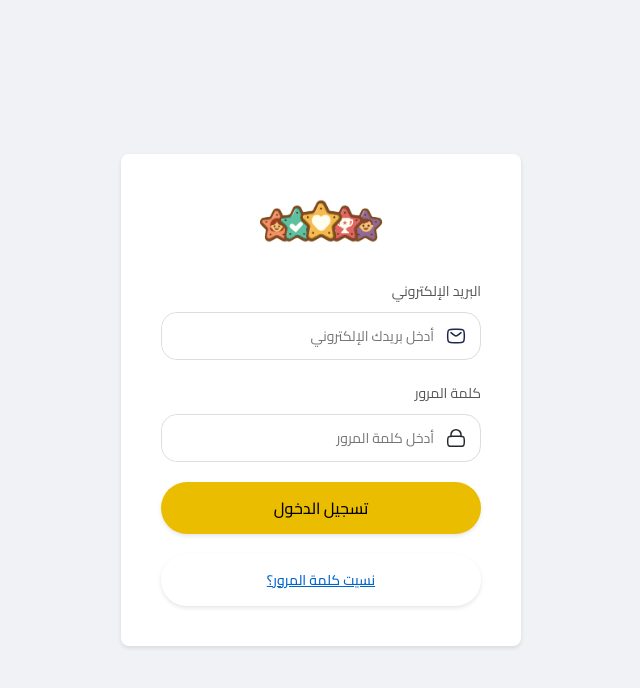
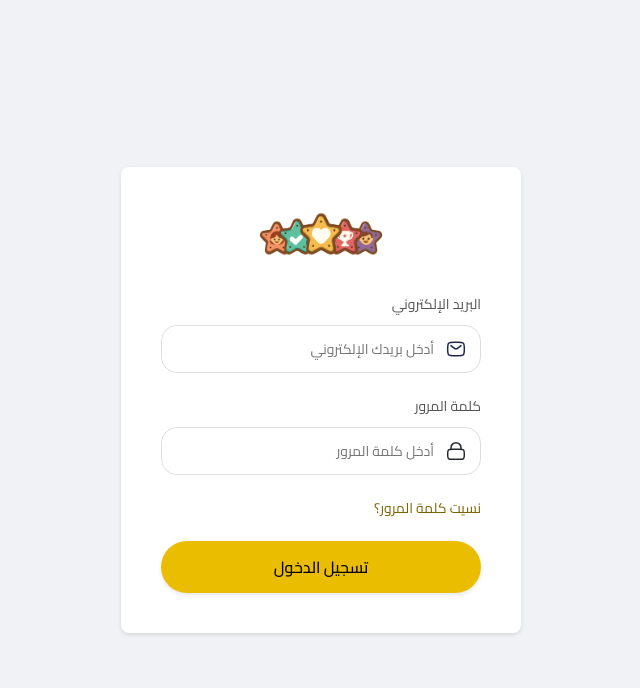
Before and after one commit to hasanhatemdev/mobdeen, a React (Create React App) app: page /login in a window 1280 px wide. Shown: the top 688 px of the page, without its empty margins (448-1088 px from the left). Built offline with nearby package versions, Linux system fonts and the light colour scheme.

Commit message:
Fix Reset Password

```diff
--- a/src/App.css
+++ b/src/App.css
@@ -52,6 +52,13 @@ body {
     margin-bottom: 24px;
     text-align: center;
     color: #1a1a1a;
+}
+
+.forgot-password-link {
+    font-size: 14px;
+    color: #7b6300;
+    text-align: right;
+    cursor: pointer;
 }
 
 .form-group {
--- a/src/components/ForgotPassword.js
+++ b/src/components/ForgotPassword.js
@@ -88,10 +88,9 @@ function ForgotPassword() {
                         style={{
                             background: "none",
                             border: "none",
-                            color: "#0066cc",
+                            color: "#7B6300",
                             cursor: "pointer",
                             fontSize: "14px",
-                            textDecoration: "underline",
                         }}
                     >
                         العودة إلى تسجيل الدخول
--- a/src/components/Login.js
+++ b/src/components/Login.js
@@ -85,26 +85,15 @@ function Login() {
                         </div>
                     </div>
 
+                    <div style={{ marginBottom: "20px", textAlign: "center" }}>
+                        <p onClick={() => navigate("/forgot-password")} className='forgot-password-link'>
+                            نسيت كلمة المرور؟
+                        </p>
+                    </div>
+
                     <button type='submit' disabled={loading}>
                         {loading ? "جاري تسجيل الدخول..." : "تسجيل الدخول"}
                     </button>
-
-                    <div style={{ marginTop: "20px", textAlign: "center" }}>
-                        <button
-                            type='button'
-                            onClick={() => navigate("/forgot-password")}
-                            style={{
-                                background: "none",
-                                border: "none",
-                                color: "#0066cc",
-                                cursor: "pointer",
-                                fontSize: "14px",
-                                textDecoration: "underline",
-                            }}
-                        >
-                            نسيت كلمة المرور؟
-                        </button>
-                    </div>
                 </form>
             </div>
         </div>
--- a/src/services/api.js
+++ b/src/services/api.js
@@ -140,12 +140,14 @@ export const authService = {
     },
 
     resetPassword: async (newPassword, resetToken) => {
-        const response = await api.post(
-            "/api/v1/users/reset-password",
+        // Use axios directly to bypass the interceptor
+        const response = await axios.post(
+            `${API_BASE_URL}/api/v1/users/reset-password`,
             { new_password: newPassword },
             {
                 headers: {
                     Authorization: `Bearer ${resetToken}`,
+                    "Content-Type": "application/json",
                 },
             }
         );
```
